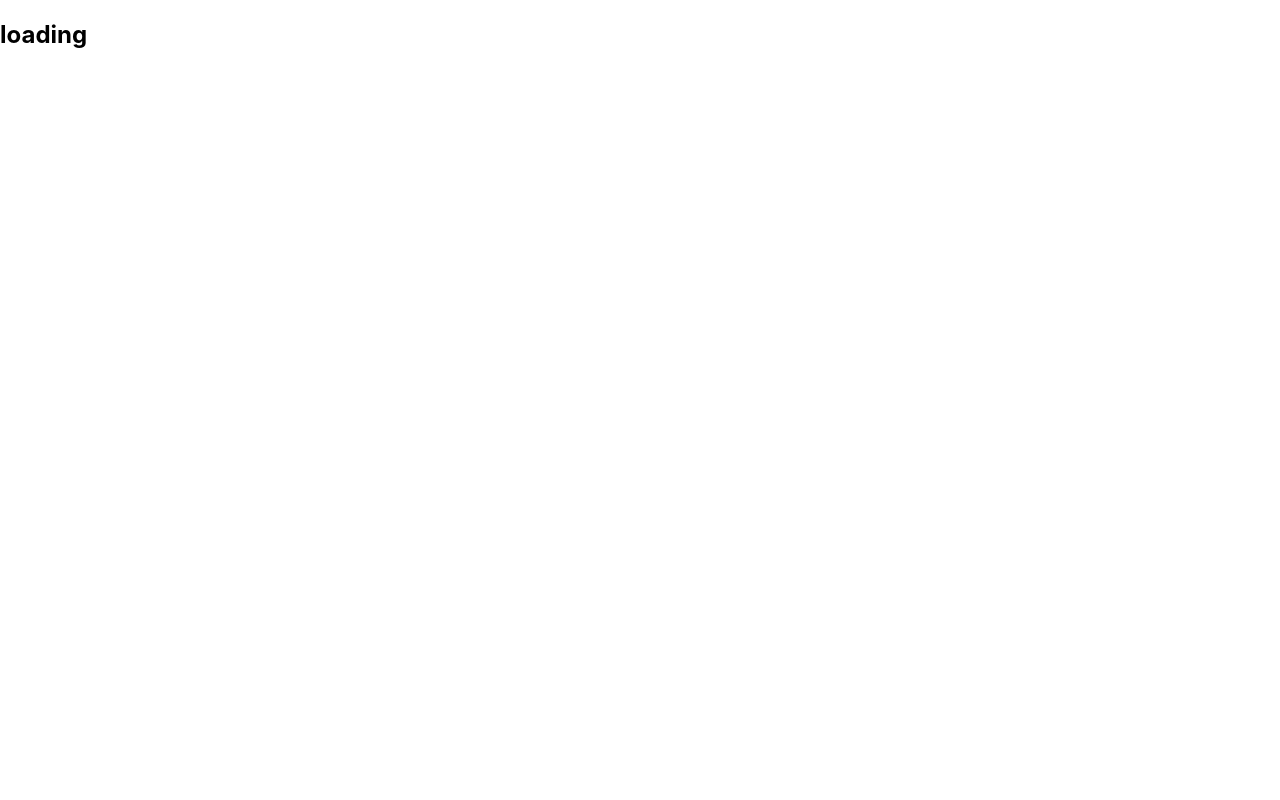
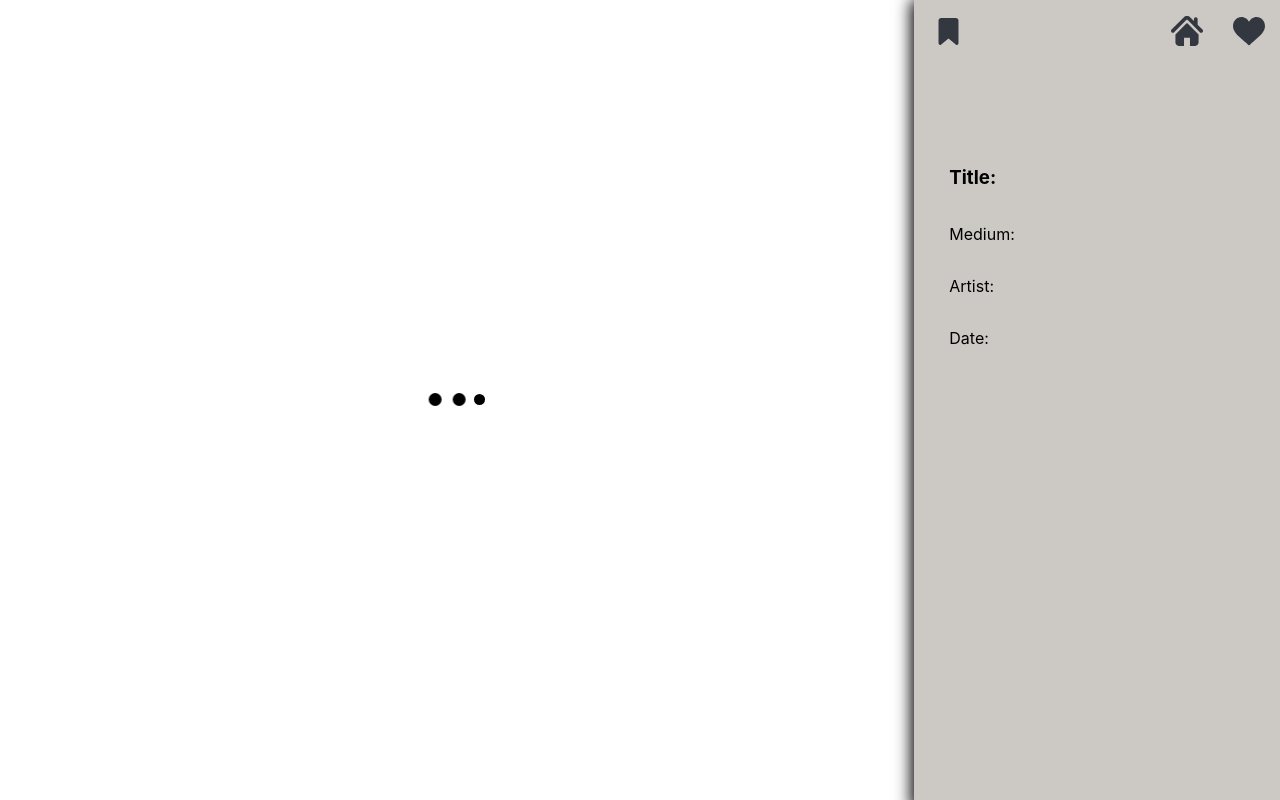
Before and after one commit to PaigeVannelli/FOMA, a React (Create React App) app: page /gallery in a window 1280 px wide. Built offline with nearby package versions, Linux system fonts and the light colour scheme.

Commit message:
Create loading screen when object is being fetched

```diff
--- a/src/Components/App/App.js
+++ b/src/Components/App/App.js
@@ -13,6 +13,7 @@ class App extends Component {
     this.state = {
       searchedArtIDs: [],
       currentArtID: 0,
+      loading: true,
       //If I'm going based off index should I get rid of artId?
       currentArtIndex: 0,
       currentArt: {},
@@ -36,11 +37,12 @@ class App extends Component {
   fetchPieceDetails = (currentID) => {
     fetchArtInfo('objects/', currentID)
       .then(artObject => this.simplifyArtObject(artObject))
-      .then(data => this.setState({ currentArt: data }))
+      .then(data => this.setState({ currentArt: data, loading: false}))
       .catch(() => this.setState({ error: "Something went wrong, please try again later" }))
   }
 
   search = (searchTerm) => {
+    this.setState({loading: true})
     fetchArtInfo('search?q=', searchTerm.searchTerm)
       .then(allArt => this.randomizeArtIDs(allArt.objectIDs))
       .then(() => this.setState({ currentArtID: this.state.searchedArtIDs[0] }))
@@ -70,6 +72,7 @@ class App extends Component {
 
   displayNextPiece = () => {
     if (this.state.currentArtIndex < this.state.searchedArtIDs.length) {
+      this.setState({loading: true})
       let index = this.state.currentArtIndex + 1
       this.setState({ currentArtIndex: index}, () => console.log('nice'))
       this.setState({ currentArtID: this.state.searchedArtIDs[index] }, () => console.log('it worked'))
@@ -101,6 +104,7 @@ class App extends Component {
             render={() => {
               return (
                 <ArtPage
+                  loading={this.state.loading}
                   validSearch={this.state.searchedArtIDs.length > 0}
                   currentArtID={this.state.currentArtID}
                   currentArt={this.state.currentArt}
--- a/src/Components/ArtPage/ArtPage.css
+++ b/src/Components/ArtPage/ArtPage.css
@@ -15,6 +15,7 @@
   max-height: 25em;
   max-width: auto;
   box-shadow: 3px 3px 5px 3px grey;
+  /* background: transparent url('http://thinkfuture.com/wp-content/uploads/2013/10/loading_spinner.gif') center no-repeat; */
 }
 
 .display-next-button {
@@ -31,4 +32,70 @@
 .display-next-button-container {
   display: flex;
   align-items: center;
+  position: relative;
 }
+
+.art-details {
+  height: 100%;
+  /* position: fixed; */
+  float: right;
+  right: 0;
+}
+
+
+.lds-ellipsis {
+  display: inline-block;
+  position: relative;
+  width: 80px;
+  height: 80px;
+}
+.lds-ellipsis div {
+  position: absolute;
+  top: 33px;
+  width: 13px;
+  height: 13px;
+  border-radius: 50%;
+  background: black;
+  animation-timing-function: cubic-bezier(0, 1, 1, 0);
+}
+
+.lds-ellipsis div:nth-child(1) {
+  left: 8px;
+  animation: lds-ellipsis1 0.6s infinite;
+}
+.lds-ellipsis div:nth-child(2) {
+  left: 8px;
+  animation: lds-ellipsis2 0.6s infinite;
+}
+.lds-ellipsis div:nth-child(3) {
+  left: 32px;
+  animation: lds-ellipsis2 0.6s infinite;
+}
+.lds-ellipsis div:nth-child(4) {
+  left: 56px;
+  animation: lds-ellipsis3 0.6s infinite;
+}
+@keyframes lds-ellipsis1 {
+  0% {
+    transform: scale(0);
+  }
+  100% {
+    transform: scale(1);
+  }
+}
+@keyframes lds-ellipsis3 {
+  0% {
+    transform: scale(1);
+  }
+  100% {
+    transform: scale(0);
+  }
+}
+@keyframes lds-ellipsis2 {
+  0% {
+    transform: translate(0, 0);
+  }
+  100% {
+    transform: translate(24px, 0);
+  }
+}
--- a/src/Components/ArtPage/ArtPage.js
+++ b/src/Components/ArtPage/ArtPage.js
@@ -38,7 +38,8 @@ const ArtPage = (props) => {
   return (
     <section className='art-page'>
       {
-        props.currentArtID ?
+        // props.currentArtID ?
+        !props.loading ?
       <>
         <div className='art-piece-container'>
           <img
@@ -50,11 +51,13 @@ const ArtPage = (props) => {
         <div className='display-next-button-container'>
           <button className='display-next-button' onClick={props.displayNextPiece}>></button>
         </div>
-        <ArtDetails currentArt={props.currentArt} addFavorite={props.addFavorite}/>
       </>
       :
-      <h1>loading</h1>
-      }
+      <div className='art-piece-container'>
+        <div className="lds-ellipsis"><div></div><div></div><div></div><div></div></div>
+      </div>
+    }
+    <ArtDetails className='art-details' currentArt={props.currentArt} addFavorite={props.addFavorite}/>
     </section>
   )
 }
```
